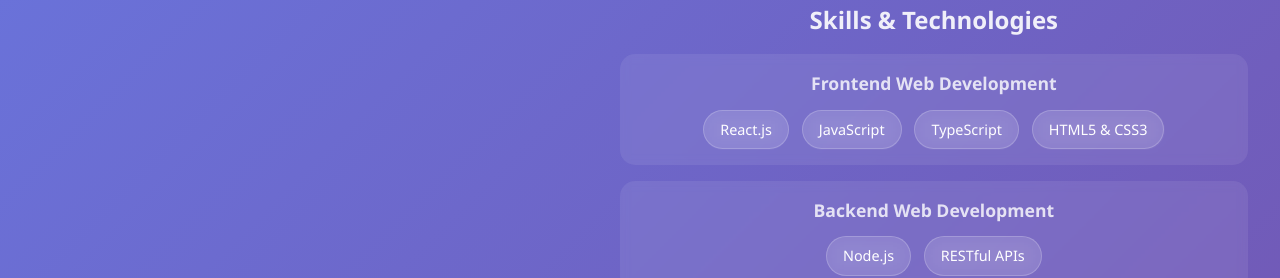
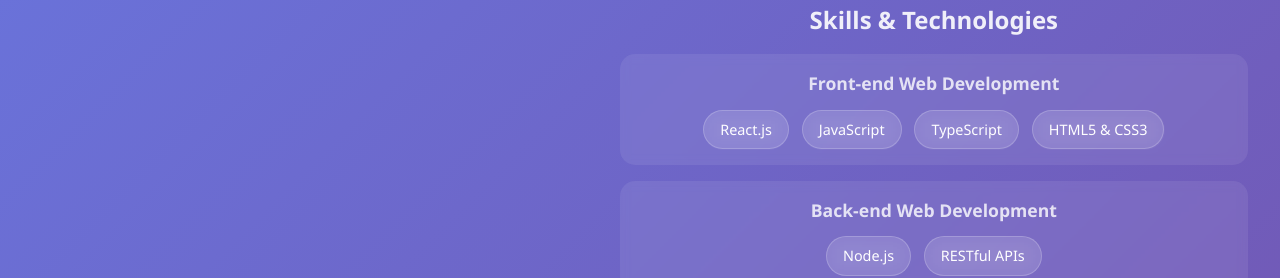
Before and after one commit to Paul-CodeGH/Paul-PersonalWebsite, a React (Vite) app: page /about in a window 1280 px wide. Shown: the part 810-1088 px from the top of the page. Built offline with nearby package versions, Linux system fonts and the light colour scheme.

Commit message:
Fixed some mistakes

```diff
--- a/src/pages/About.jsx
+++ b/src/pages/About.jsx
@@ -68,7 +68,7 @@
                   <div className="skill-group">
 
                     <div className="category-box">
-                      <h5>Frontend Web Development</h5>
+                      <h5>Front-end Web Development</h5>
                       <div className="skills-grid">
                         <span className="skill-tag">React.js</span>
                         <span className="skill-tag">JavaScript</span>
@@ -78,7 +78,7 @@
                     </div>
 
                     <div className="category-box">
-                      <h5>Backend Web Development</h5>
+                      <h5>Back-end Web Development</h5>
                       <div className="skills-grid">
                         <span className="skill-tag">Node.js</span>
                         <span className="skill-tag">RESTful APIs</span>
```
